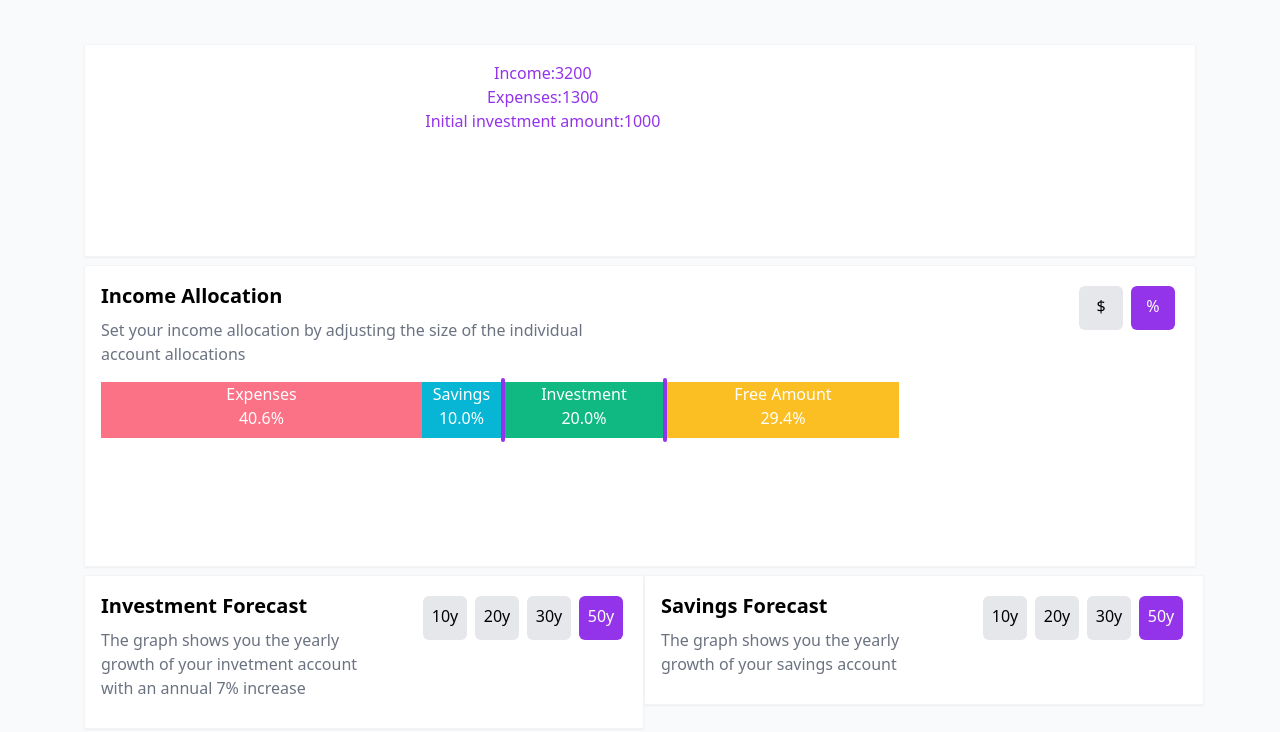
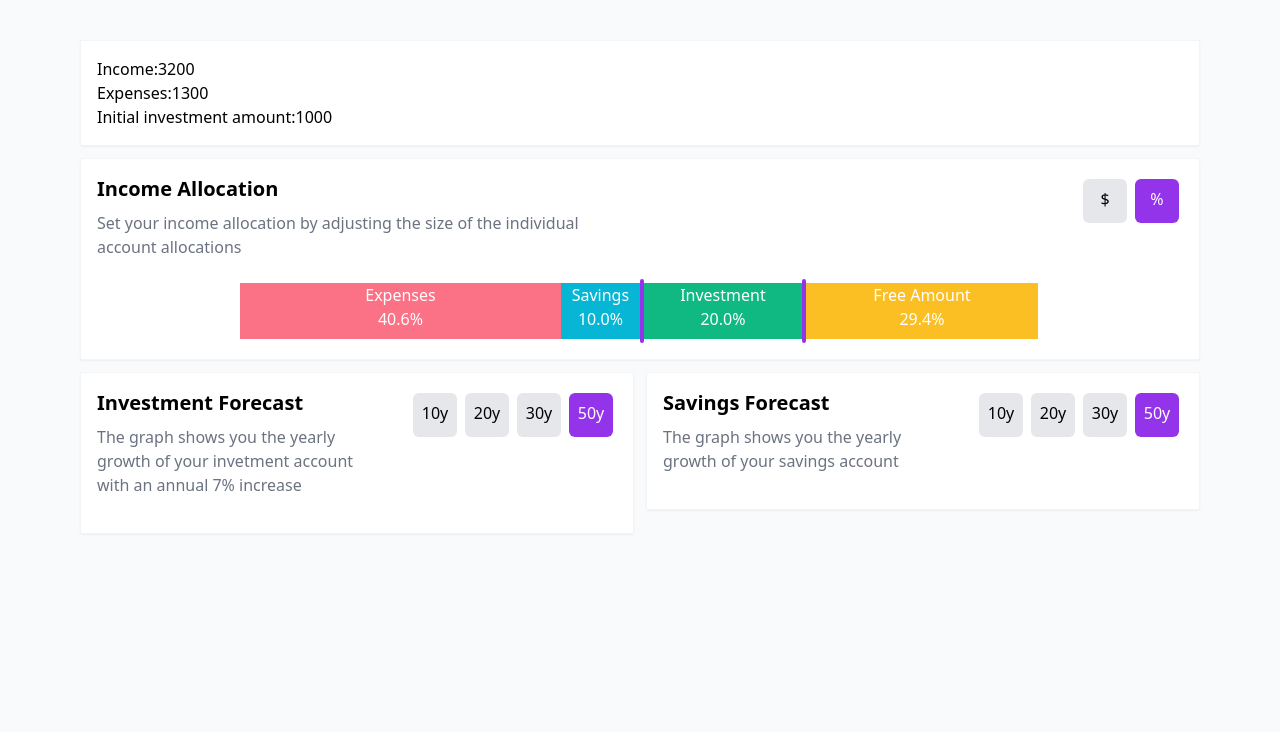
Before and after one commit to lindjacob/finance-controller, a React (Create React App) app: page / in a window 1280 px wide. Shown: the top 732 px of the page. Built offline with nearby package versions, Linux system fonts and the light colour scheme.

Commit message:
remove last css files + add grid

```diff
--- a/src/App.css
+++ /dev/null
@@ -1,36 +0,0 @@
-.App {
-  text-align: center;
-  display: flex;
-}
-
-.App-logo {
-  height: 40vmin;
-  pointer-events: none;
-}
-
-@media (prefers-reduced-motion: no-preference) {
-  .App-logo {
-    animation: App-logo-spin infinite 20s linear;
-  }
-}
-
-.App-header {
-  display: flex;
-  flex-direction: column;
-  align-items: center;
-  justify-content: center;
-  font-size: calc(10px + 2vmin);
-}
-
-.App-link {
-  color: #61dafb;
-}
-
-@keyframes App-logo-spin {
-  from {
-    transform: rotate(0deg);
-  }
-  to {
-    transform: rotate(360deg);
-  }
-}
--- a/src/App.js
+++ b/src/App.js
@@ -1,6 +1,4 @@
 import React, { useState } from 'react';
-//import logo from './logo.svg';
-import './App.css';
 import Chart from './components/chart/Chart';
 import BudgetBar from './components/budgetBar/BudgetBar';
 import InputField from './components/inputField/InputField';
@@ -16,17 +14,21 @@ function App() {
   });
 
   return (
-    <div className="App bg-gray-50 text-primary caret-transparent select-none">
+    <div className="flex bg-gray-50 caret-transparent select-none">
+
       <header className="App-header">
-
+        {/* Header content goes here */}
       </header>
 
-      <main className='flex flex-wrap justify-center mx-20 mt-10 h-screen'>
-        <div className='container'>
+      <main className='grid grid-cols-2 grid-rows-custom-3 gap-3 auto-cols-min mx-20 mt-10 h-screen'>
+
+        <div className='col-span-2 container'>
           <InputField name="Income" value={income} onChange={(e) => setIncome(e.target.value)} type="number" />
           <InputField name="Expenses" value={expenses} onChange={(e) => setExpenses(e.target.value)} type="number" />
           <InputField name="Initial investment amount" value={initialInvestment} onChange={(e) => setInitialInvestment(e.target.value)} type="number" />
         </div>
+
+        <div className='col-span-2'>
           <BudgetBar
             income={income}
             expenses={expenses}
@@ -35,8 +37,9 @@ function App() {
             headline={'Income Allocation'}
             description={'Set your income allocation by adjusting the size of the individual account allocations'}
           />
-        <div className='flex'>
-          <div className='w-1/2'>
+        </div>
+
+        <div className='col-span-1'>
           <Chart
             initialInvestment={initialInvestment}
             income={income}
@@ -46,7 +49,8 @@ function App() {
             description={'The graph shows you the yearly growth of your invetment account with an annual 7% increase'}
           />
         </div>
-          <div className='w-1/2'>
+
+        <div className='col-span-1'>
           <Chart
             initialInvestment={initialInvestment}
             income={income}
@@ -56,8 +60,6 @@ function App() {
             description={'The graph shows you the yearly growth of your savings account'}
           />
         </div>
-        </div>
-
 
       </main>
 
--- a/src/components/budgetBar/BudgetBar.js
+++ b/src/components/budgetBar/BudgetBar.js
@@ -94,7 +94,8 @@ const BudgetBar = ({ income, expenses, budgets, setBudgets, headline, descriptio
   );
 
   return (
-    <div className="container">
+    <div className="container flex flex-wrap justify-center">
+
       <div className='headerElement'>
         <div className='w-1/2'>
           <div className='headline'>{headline}</div>
@@ -106,7 +107,7 @@ const BudgetBar = ({ income, expenses, budgets, setBudgets, headline, descriptio
         </div>
       </div>
 
-      <div className='flex h-16 w-[800px] text-white'>
+      <div className='flex h-16 w-[800px] text-center text-white'>
         <div className='bg-rose-400 h-14 self-center' style={{ width: calculateWidth(expenses / income)}}>
           <div className='flex flex-col'>
             <span>Expenses</span>
@@ -122,6 +123,7 @@ const BudgetBar = ({ income, expenses, budgets, setBudgets, headline, descriptio
           </div>
         </div>
       </div>
+
     </div>
   );
 };
--- a/src/components/inputField/InputField.css
+++ /dev/null
@@ -1,14 +0,0 @@
-.ruler-box {
-    display: flex;
-    width: 100%;
-    border: 2px solid black;
-    justify-content: space-between;
-    padding: 10px;
-    box-sizing: border-box;
-}
-
-.inner-box {
-    height: 50px;
-    border: 2px solid red;
-    box-sizing: border-box;
-}
--- a/src/components/inputField/InputField.js
+++ b/src/components/inputField/InputField.js
@@ -1,5 +1,4 @@
 import React from 'react';
-import './InputField.css'
 
 function InputField({name, type, value, onChange, className}) {
   return (
--- a/src/index.css
+++ b/src/index.css
@@ -4,11 +4,11 @@
 
 @layer components {
     .container {
-        @apply bg-white p-4 m-1 border-gray-100 border-[1px] rounded-sm shadow-sm;
+        @apply bg-white p-4 border-gray-100 border-[1px] rounded-sm shadow-sm;
     }
 
     .headerElement {
-        @apply flex justify-between mb-3;
+        @apply flex basis-full justify-between mb-5;
     }
 
     .headline {
@@ -20,7 +20,7 @@
     }
 
     .btn-sq {
-        @apply w-11 h-11 m-1 p-2 bg-secondary rounded-md
+        @apply w-11 h-11 m-1 p-2 bg-secondary rounded-md text-center
         text-black cursor-pointer hover:bg-primary hover:text-white;
     }
 
--- a/tailwind.config.js
+++ b/tailwind.config.js
@@ -8,6 +8,9 @@ module.exports = {
       colors: {
         primary: '#9333EA',
         secondary: '#e5e7eb'
+      },
+      gridTemplateRows: {
+        'custom-3': 'auto auto 2fr'
       }
     },
   },
```
Lines whose indentation alone changed are shown as unchanged.
